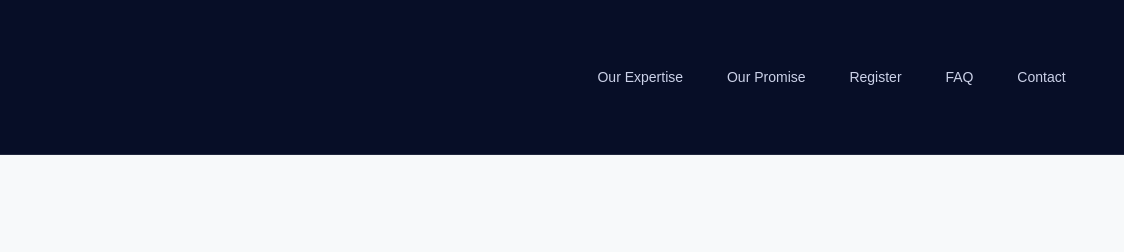
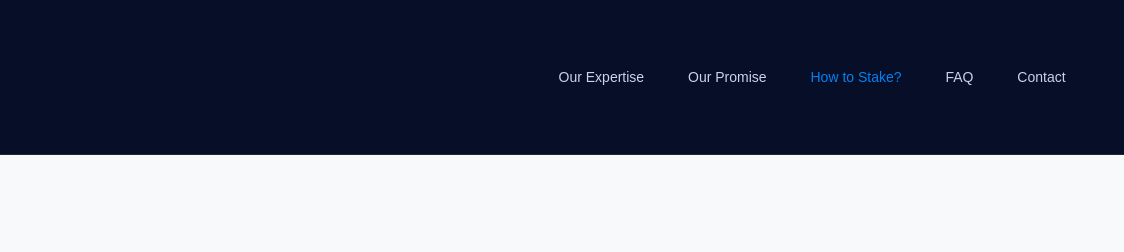
Before and after one commit to crosnest/website, a plain HTML site: page guide.html in a window 1280 px wide. Shown: the top 252 px of the page, 156-1280 px from the left. Drawn offline with nearby package versions, Linux system fonts and the light colour scheme; a script that the page names is missing.

Commit message:
Update guide.html

```diff
--- a/guide.html
+++ b/guide.html
@@ -34,7 +34,7 @@
       <nav role="navigation" class="nav-menu-2 w-nav-menu">
         <a href="#" class="nav-link w-nav-link">Our Expertise</a>
         <a href="#" class="nav-link-2 w-nav-link">Our Promise</a>
-        <a href="#" class="nav-link-3 w-nav-link">Register</a>
+        <a href="guide.html" class="nav-link-3 w-nav-link">How to Stake?</a>
         <a href="#" class="nav-link-4 w-nav-link">FAQ</a>
         <a href="mailto:chainmaster@cros-nest.com?subject=I%20want%20to%20delegate%20on%20Cro&#x27;s%20Nest%20" class="nav-link-5 w-nav-link">Contact</a>
       </nav>
```
